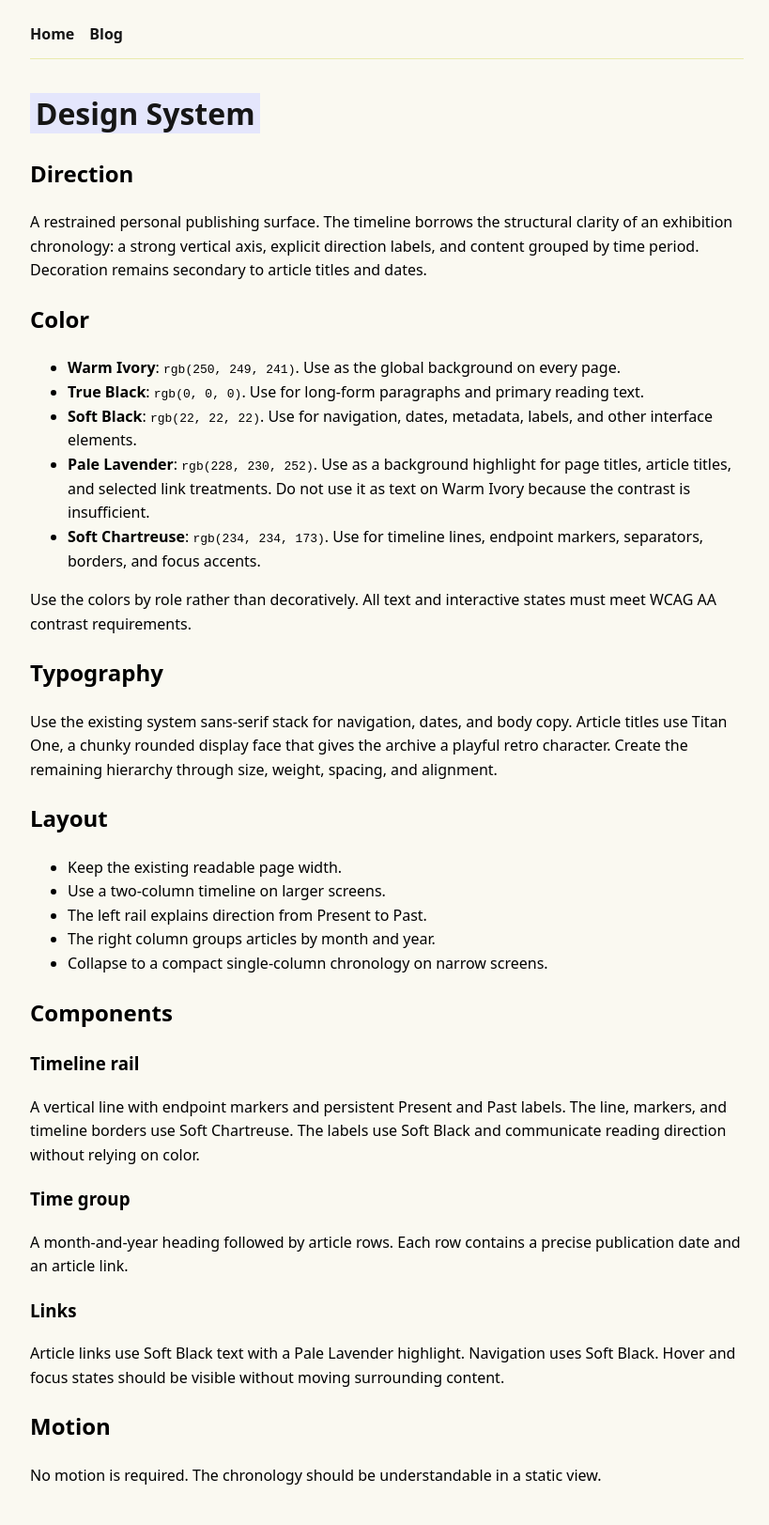
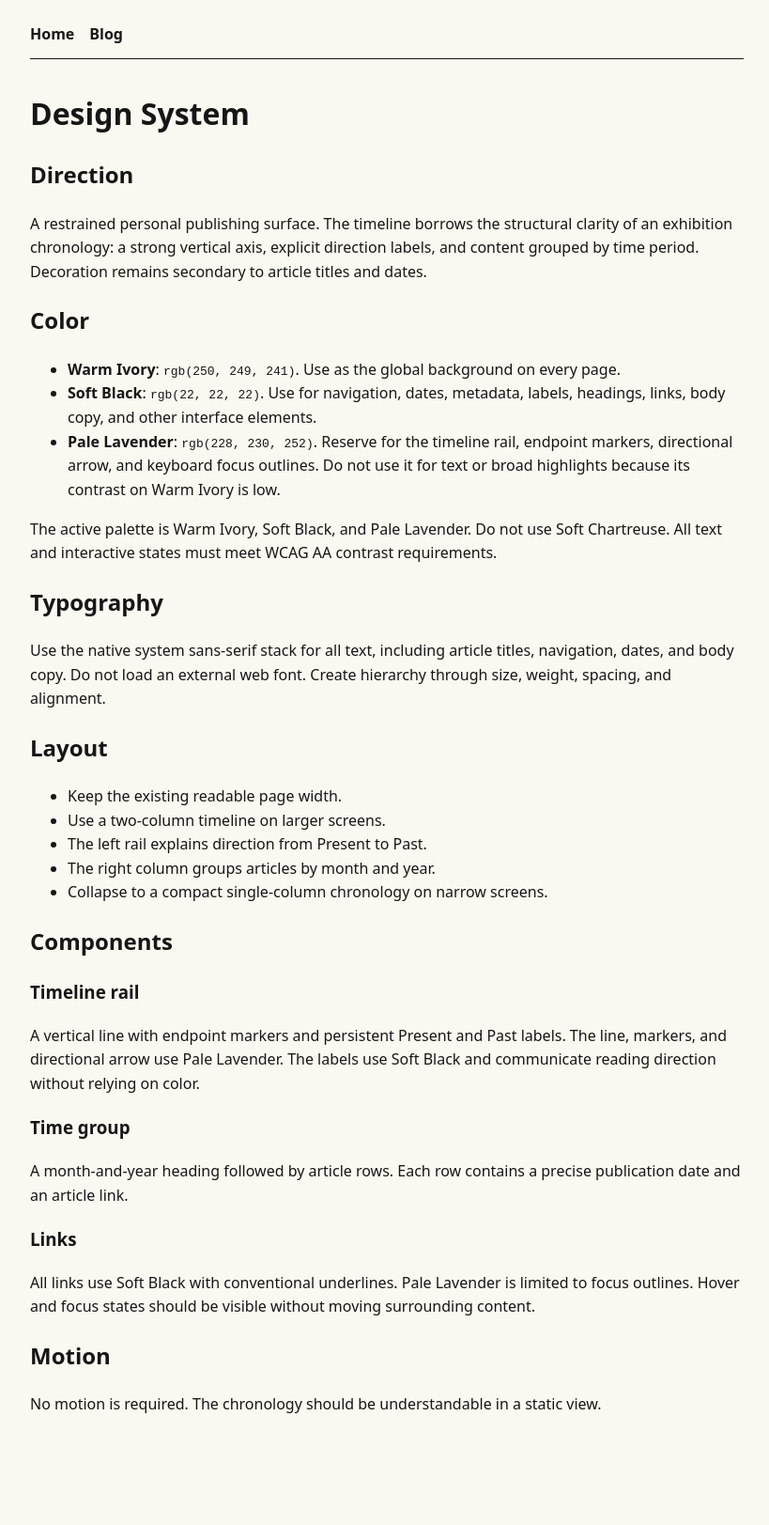
Before and after one commit to mister-one/mister-one.github.io, a Jekyll site: the page built from DESIGN.md, in a window 1280 px wide. Shown: the whole page at 94% size, without its empty margins (228-1047 px from the left). Built offline with Jekyll 4.4.1, drawn with Linux system fonts in a browser that asks for light colours; our own code applies the rules of GitHub Pages for plain Markdown files; after the commit the page ends 1548 px from its top, so only the background shows below that.

Commit message:
committed at: 2026-06-11 | 11-05-39 UTC

```diff
--- a/DESIGN.md
+++ b/DESIGN.md
@@ -11,25 +11,21 @@
 
 - **Warm Ivory**: `rgb(250, 249, 241)`. Use as the global background on
   every page.
-- **True Black**: `rgb(0, 0, 0)`. Use for long-form paragraphs and primary
-  reading text.
 - **Soft Black**: `rgb(22, 22, 22)`. Use for navigation, dates, metadata,
-  labels, and other interface elements.
-- **Pale Lavender**: `rgb(228, 230, 252)`. Use as a background highlight for
-  page titles, article titles, and selected link treatments. Do not use it as
-  text on Warm Ivory because the contrast is insufficient.
-- **Soft Chartreuse**: `rgb(234, 234, 173)`. Use for timeline lines, endpoint
-  markers, separators, borders, and focus accents.
+  labels, headings, links, body copy, and other interface elements.
+- **Pale Lavender**: `rgb(228, 230, 252)`. Reserve for the timeline rail,
+  endpoint markers, directional arrow, and keyboard focus outlines. Do not use
+  it for text or broad highlights because its contrast on Warm Ivory is low.
 
-Use the colors by role rather than decoratively. All text and interactive states
-must meet WCAG AA contrast requirements.
+The active palette is Warm Ivory, Soft Black, and Pale Lavender. Do not use Soft
+Chartreuse. All text and interactive states must meet WCAG AA contrast
+requirements.
 
 ## Typography
 
-Use the existing system sans-serif stack for navigation, dates, and body copy.
-Article titles use Titan One, a chunky rounded display face that gives the archive
-a playful retro character. Create the remaining hierarchy through size, weight,
-spacing, and alignment.
+Use the native system sans-serif stack for all text, including article titles,
+navigation, dates, and body copy. Do not load an external web font. Create
+hierarchy through size, weight, spacing, and alignment.
 
 ## Layout
 
@@ -44,7 +40,7 @@
 ### Timeline rail
 
 A vertical line with endpoint markers and persistent Present and Past labels.
-The line, markers, and timeline borders use Soft Chartreuse. The labels use Soft
+The line, markers, and directional arrow use Pale Lavender. The labels use Soft
 Black and communicate reading direction without relying on color.
 
 ### Time group
@@ -54,9 +50,9 @@
 
 ### Links
 
-Article links use Soft Black text with a Pale Lavender highlight. Navigation uses
-Soft Black. Hover and focus states should be visible without moving surrounding
-content.
+All links use Soft Black with conventional underlines. Pale Lavender is limited
+to focus outlines. Hover and focus states should be visible without moving
+surrounding content.
 
 ## Motion
 
--- a/assets/css/style.css
+++ b/assets/css/style.css
@@ -1,11 +1,7 @@
-@import url("https://fonts.googleapis.com/css2?family=Titan+One&display=swap");
-
 :root {
   --color-background: rgb(250, 249, 241);
-  --color-text: rgb(0, 0, 0);
   --color-soft-black: rgb(22, 22, 22);
   --color-lavender: rgb(228, 230, 252);
-  --color-chartreuse: rgb(234, 234, 173);
 }
 
 body {
@@ -14,31 +10,25 @@
   padding: 24px;
   font-family: system-ui, sans-serif;
   line-height: 1.6;
-  color: var(--color-text);
+  color: var(--color-soft-black);
   background: var(--color-background);
 }
 
 h1 {
-  display: inline;
   color: var(--color-soft-black);
-  background: var(--color-lavender);
-  box-decoration-break: clone;
-  -webkit-box-decoration-break: clone;
-  padding: 0 0.18em;
 }
 
 main p a {
   color: var(--color-soft-black);
   text-decoration-color: var(--color-soft-black);
   text-underline-offset: 3px;
-  background: var(--color-lavender);
 }
 
 nav {
   display: flex;
   gap: 16px;
   margin-bottom: 32px;
-  border-bottom: 1px solid var(--color-chartreuse);
+  border-bottom: 1px solid var(--color-soft-black);
   padding-bottom: 12px;
 }
 
@@ -85,8 +75,8 @@
   margin: 16px 7px;
   background: repeating-linear-gradient(
     to bottom,
-    var(--color-chartreuse) 0,
-    var(--color-chartreuse) 5px,
+    var(--color-lavender) 0,
+    var(--color-lavender) 5px,
     transparent 5px,
     transparent 9px
   );
@@ -99,8 +89,8 @@
   left: -4px;
   width: 8px;
   height: 8px;
-  border-right: 2px solid var(--color-chartreuse);
-  border-bottom: 2px solid var(--color-chartreuse);
+  border-right: 2px solid var(--color-lavender);
+  border-bottom: 2px solid var(--color-lavender);
   transform: rotate(45deg);
 }
 
@@ -117,9 +107,9 @@
   width: 12px;
   height: 12px;
   box-sizing: border-box;
-  border: 2px solid var(--color-chartreuse);
+  border: 2px solid var(--color-lavender);
   border-radius: 50%;
-  background: var(--color-chartreuse);
+  background: var(--color-background);
 }
 
 .timeline-direction strong,
@@ -170,11 +160,11 @@
   gap: 20px;
   align-items: baseline;
   padding: 18px 0;
-  border-top: 1px solid var(--color-chartreuse);
+  border-top: 1px solid var(--color-soft-black);
 }
 
 .timeline-entry:last-child {
-  border-bottom: 1px solid var(--color-chartreuse);
+  border-bottom: 1px solid var(--color-soft-black);
 }
 
 .timeline-entry time {
@@ -185,26 +175,20 @@
 
 .timeline-entry a {
   color: var(--color-soft-black);
-  font-family: "Titan One", "Arial Black", sans-serif;
-  font-size: clamp(1.15rem, 3.5vw, 1.4rem);
-  font-weight: 400;
-  letter-spacing: 0.01em;
-  text-decoration: none;
-  background: linear-gradient(
-    to top,
-    var(--color-lavender) 0,
-    var(--color-lavender) 58%,
-    transparent 58%
-  );
+  font-family: inherit;
+  font-size: clamp(1.05rem, 3vw, 1.2rem);
+  font-weight: 600;
+  text-decoration-color: var(--color-soft-black);
+  text-underline-offset: 4px;
 }
 
 .timeline-entry a:hover {
   color: var(--color-soft-black);
-  background: var(--color-lavender);
+  text-decoration-thickness: 2px;
 }
 
 .timeline-entry a:focus-visible {
-  outline: 3px solid var(--color-chartreuse);
+  outline: 3px solid var(--color-lavender);
   outline-offset: 4px;
   border-radius: 2px;
 }
@@ -231,8 +215,8 @@
     margin: 0 16px;
     background: repeating-linear-gradient(
       to right,
-      var(--color-chartreuse) 0,
-      var(--color-chartreuse) 5px,
+      var(--color-lavender) 0,
+      var(--color-lavender) 5px,
       transparent 5px,
       transparent 9px
     );
```
Also changed, not shown: blog/articles/art_2026_06_11__my_first_article.md (added, +19 -0 lines), blog/articles/my-first-article.md (deleted, +0 -18 lines).
